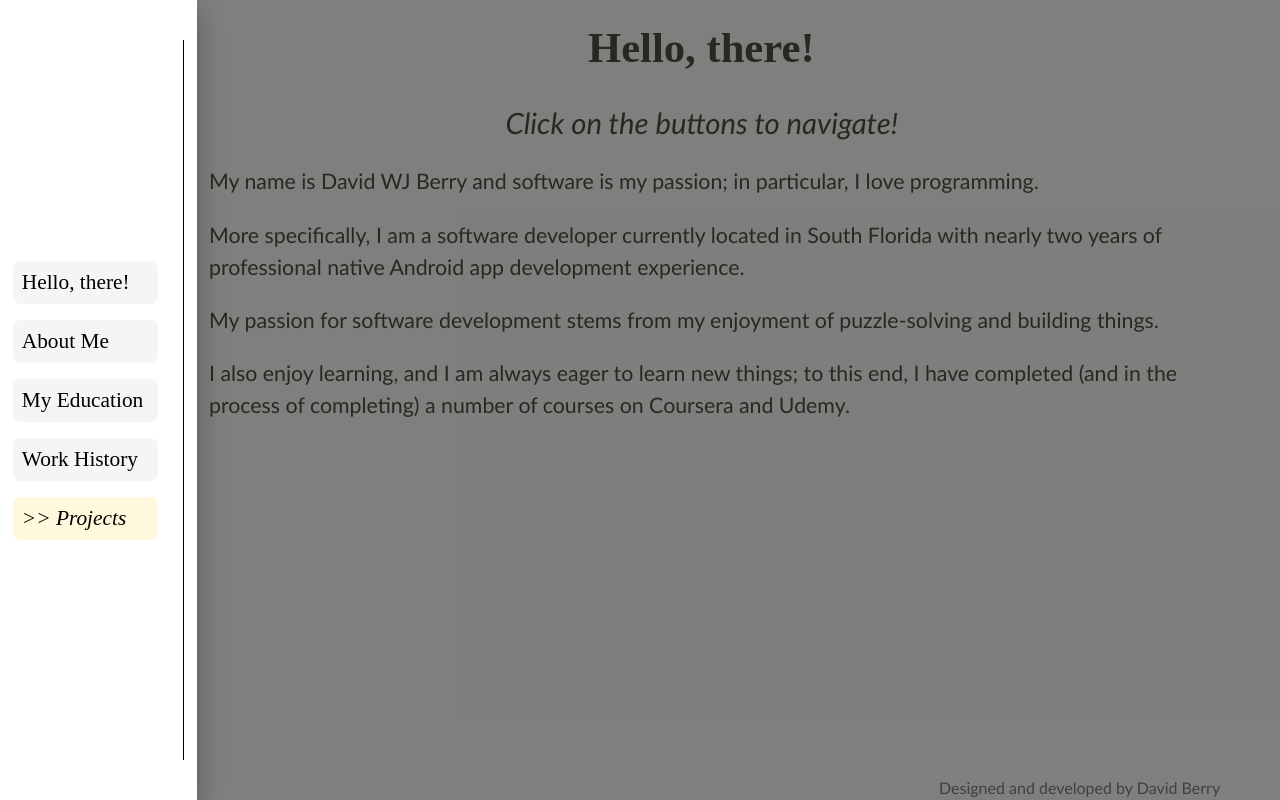
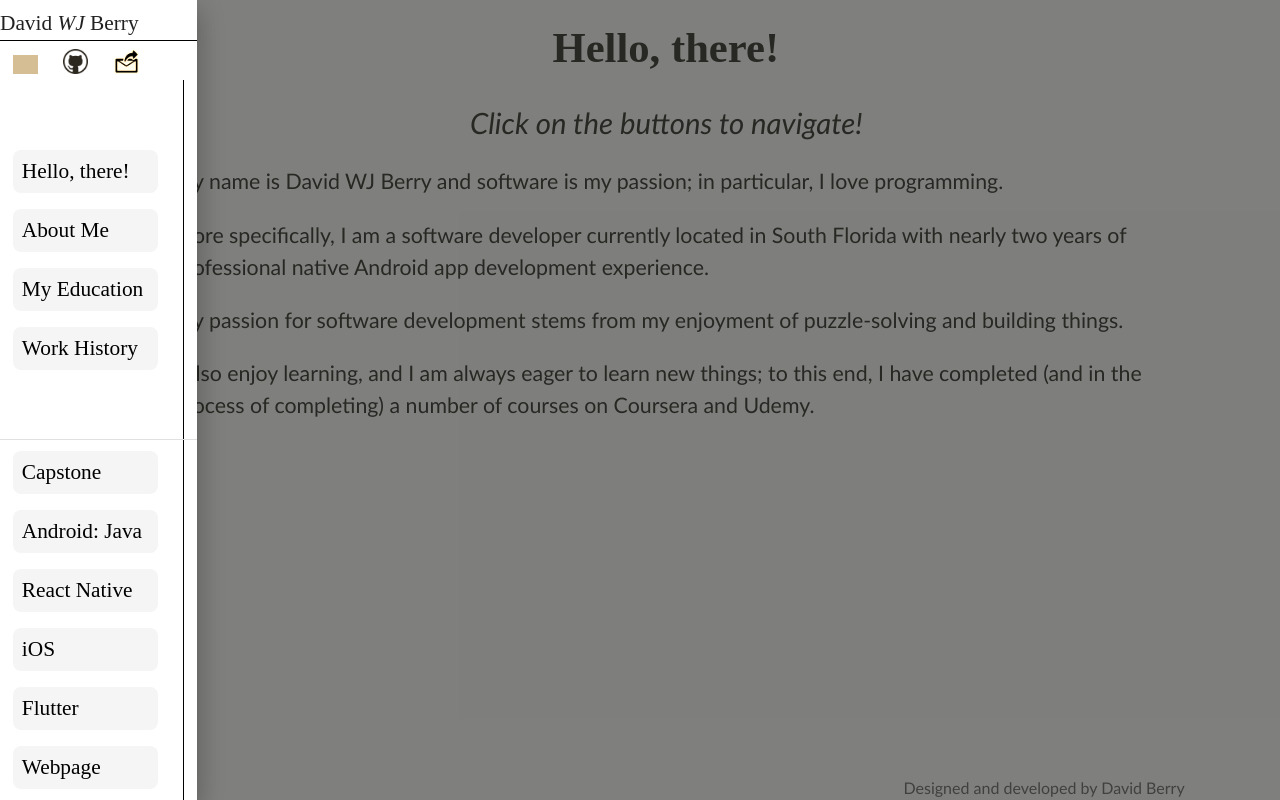
Before and after one commit to DBerry07/DBerry07.github.io, a React (Vite) app: page / in a window 1280 px wide. Both pictures are taken after a click on the button "OPEN DRAWER". Built offline with nearby package versions, Linux system fonts and the light colour scheme.

Commit message:
Moved drawer to own file
However, panel switching doesn't work

```diff
--- a/src/App.jsx
+++ b/src/App.jsx
@@ -2,29 +2,15 @@ import { useState, Fragment } from "react";
 import "./css/App.css";
 import "./css/Mobile.css";
 import Entry from "./components/entry/Entry.jsx";
-import ButtonMenu from "./components/ButtonMenu.jsx";
 import Footer from "./components/Footer.jsx";
 import myTabs from "./data/constants/buttons.js";
 import { panels } from "./data/constants/panels.js";
-import NamePanel from "./components/NamePanel.jsx";
 import Button from "@mui/material/Button";
-import Drawer from "@mui/material/Drawer";
+import ResponsiveDrawer from "./components/ResponsiveDrawer.jsx";
 
 function App() {
   const [tab, setTab] = useState(myTabs.Hello.name);
   const [open, setOpen] = useState(false);
-  const [panel, switchPanel] = useState(panels.About);
-  var oldPanel = panel;
-
-  function showPanel() {
-    if (panel === panels.Projects) {
-      // console.log("Switching to: PROJECTS");
-      return <ButtonMenu panel={panels.Projects} onSelect={handleSelect} />;
-    } else if (panel === panels.About) {
-      // console.log("Switching to: ABOUTS");
-      return <ButtonMenu panel={panels.About} onSelect={handleSelect} />;
-    }
-  }
 
   function handleSelect(value) {
     // console.log(value);
@@ -38,21 +24,19 @@ function App() {
     }
   }
 
-  const toggleDrawer = (newOpen) => () => {
-    setOpen(newOpen);
-  };
-
-  const DrawerList = showPanel();
+  function handleOpen(value) {
+    setOpen(!open);
+  }
 
   return (
     <Fragment>
       <main className="App">
-        <Button onClick={toggleDrawer(true)}>Open drawer</Button>
-        <Drawer open={open} onClose={toggleDrawer(false)}>
-          {DrawerList}
-        </Drawer>
-        <NamePanel />
-        {/* {showPanel()} */}
+        <Button onClick={() => setOpen(true)}>Open drawer</Button>
+        <ResponsiveDrawer
+          handleSelect={handleSelect}
+          handleOpen={handleOpen}
+          open={open}
+        />
         <Entry tab={tab} />
       </main>
       <Footer />
--- /dev/null
+++ b/src/components/ResponsiveDrawer.jsx
@@ -0,0 +1,26 @@
+import { useState, Fragment } from "react";
+import { panels } from "../data/constants/panels";
+import Drawer from "@mui/material/Drawer";
+import ButtonMenu from "./ButtonMenu.jsx";
+import NamePanel from "./NamePanel.jsx";
+import Divider from "@mui/material/Divider";
+
+export default function ResponsiveDrawer({
+  children,
+  handleSelect,
+  handleOpen,
+  open,
+}) {
+  var drawer = null;
+
+  drawer = (
+    <Drawer open={open} onClose={() => handleOpen()} variant="temporary">
+      <NamePanel />
+      <ButtonMenu panel={panels.About} onSelect={handleSelect} />
+      <Divider />
+      <ButtonMenu panel={panels.Projects} onSelect={handleSelect} />
+    </Drawer>
+  );
+
+  return drawer;
+}
--- a/src/data/constants/buttons.js
+++ b/src/data/constants/buttons.js
@@ -20,11 +20,11 @@ export default class Tabs {
     this.About,
     this.Education,
     this.History,
-    this.Projects,
+    // this.Projects,
   ];
 
   static ProjectList = [
-    this.Back,
+    // this.Back,
     this.Kotlin,
     this.Java,
     this.ReactNative,
```
